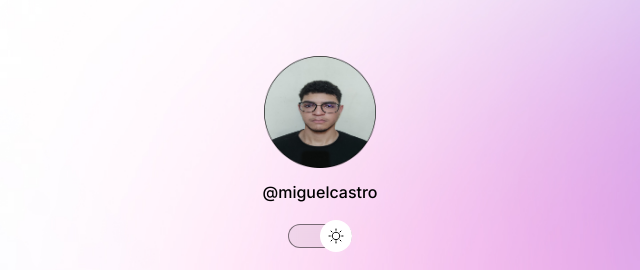
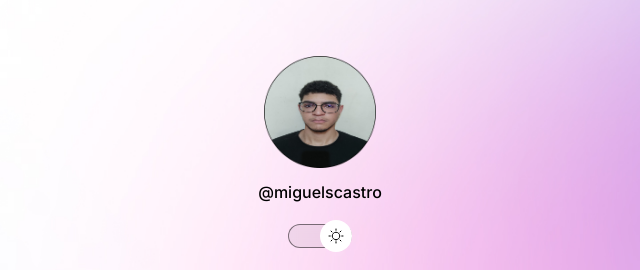
Before and after one commit to miguelscastro/DevLinks, a plain HTML site: page index.html in a window 1280 px wide. Shown: the top 270 px of the page, 320-960 px from the left. Drawn offline with nearby package versions, Linux system fonts and the light colour scheme.

Commit message:
correct username

```diff
--- a/index.html
+++ b/index.html
@@ -15,7 +15,7 @@
     <div id="container">
         <div id="profile">
             <img src="assets/avatar-light-mode.png" alt="foto de perfil (light-mode)">
-            <p>@miguelcastro</p>
+            <p>@miguelscastro</p>
         </div>
         <div id="switch" onclick="toggleMode()">
             <button></button>
```
